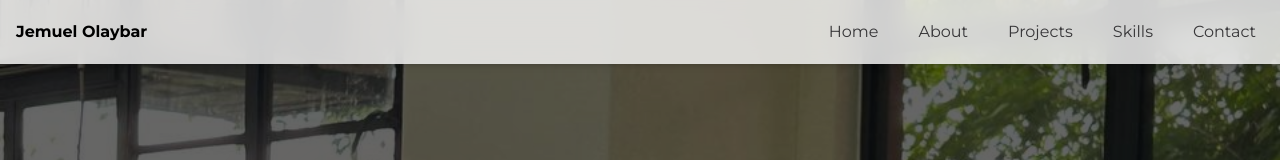
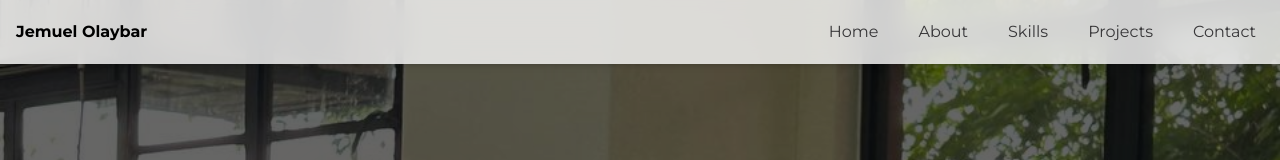
Before and after one commit to jeeems/jeeems.github.io, a React (Vite) app: page / in a window 1280 px wide. Shown: the top 160 px of the page. Built offline with nearby package versions, Linux system fonts and the light colour scheme.

Commit message:
fixed navbar items and background

```diff
--- a/src/App.tsx
+++ b/src/App.tsx
@@ -377,8 +377,8 @@ function App() {
   const navLinks = [
     { name: "Home", href: "#home" },
     { name: "About", href: "#about" },
+    { name: "Skills", href: "#skills" },
     { name: "Projects", href: "#projects" },
-    { name: "Skills", href: "#skills" },
     { name: "Contact", href: "#contact" },
   ];
 
@@ -692,13 +692,12 @@ function App() {
         ref={homeRef}
         id="home"
         className="relative h-screen flex items-center justify-center overflow-hidden"
-        style={{
-          backgroundImage: "url('/assets/me.jpg')",
-          backgroundSize: "cover",
-          backgroundPosition: "center",
-          backgroundAttachment: "fixed",
-        }}
       >
+        <img
+          src="/assets/me.jpg"
+          alt="Background"
+          className="absolute inset-0 w-full h-full object-cover bg-fixed"
+        />
         <div className="absolute inset-0 bg-black/60 z-10"></div>
 
         {/* Parallax floating elements */}
```
